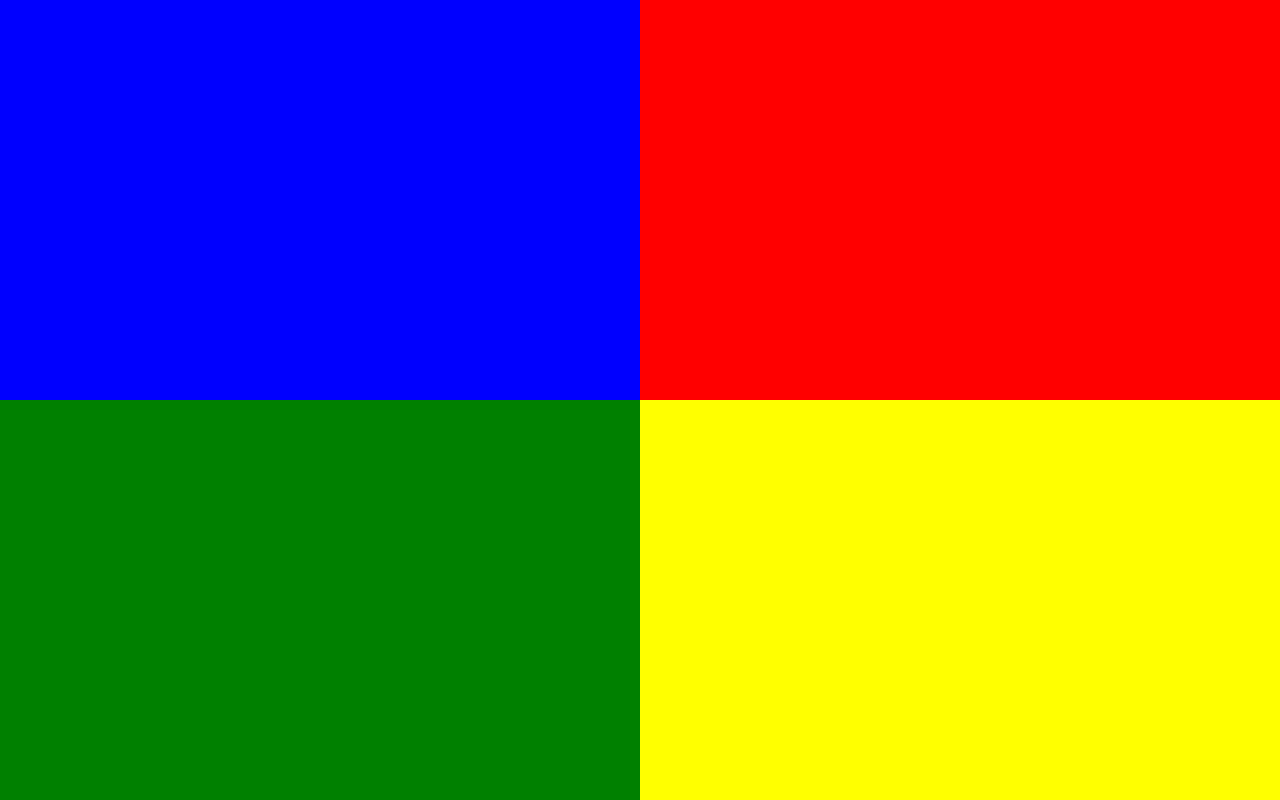
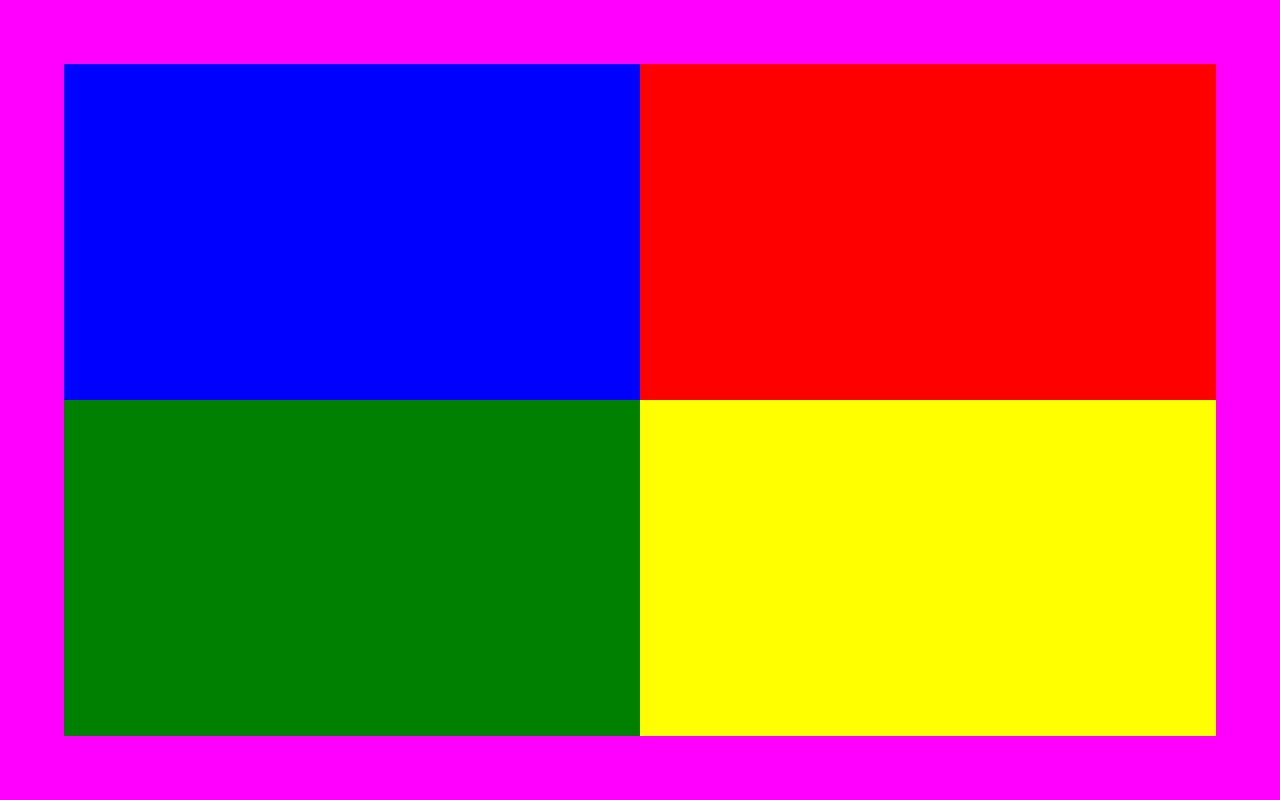
Before and after one commit to mic-sinna/pages, a plain HTML site: page music-gym/test.html in a window 1280 px wide. Drawn offline with Linux system fonts and the light colour scheme.

Commit message:
Testing the repsonsive layout setup.

```diff
--- a/music-gym/test.css
+++ b/music-gym/test.css
@@ -12,6 +12,13 @@ html {
 body {
     width: 100%;
     height: 100%;
+}
+
+#cont {
+    background-color: magenta;
+    height: 100%;
+    padding: 5%;
+    box-sizing: border-box;
 }
 
 #cont-0 {
--- a/music-gym/test.html
+++ b/music-gym/test.html
@@ -7,6 +7,7 @@
     <title>Document</title>
 </head>
 <body>
+    <div id="cont">
         <div id="cont-0">
             <div id="cont-0-0"></div>
             <div id="cont-0-1"></div>
@@ -15,5 +16,6 @@
             <div id="cont-1-0"></div>
             <div id="cont-1-1"></div>
         </div>
+    </div>
 </body>
 </html>
```
Lines whose indentation alone changed are shown as unchanged.
